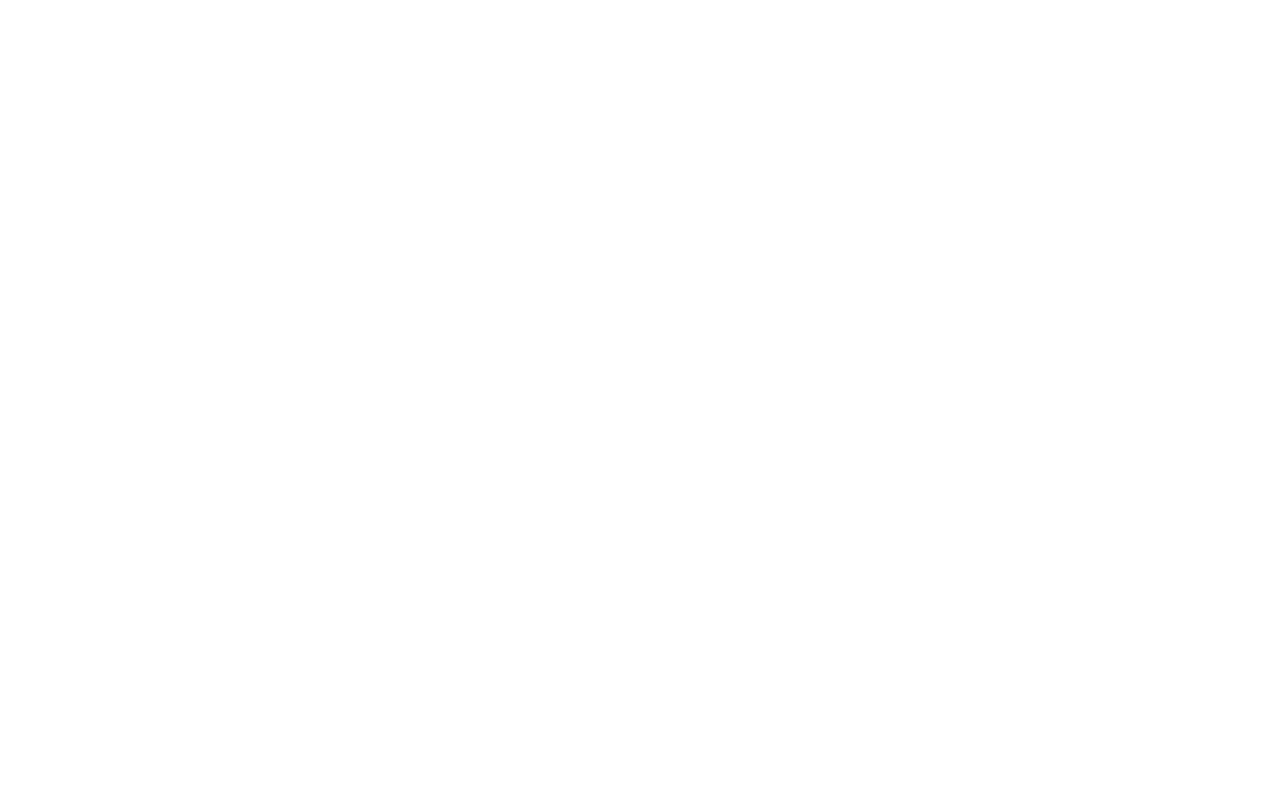
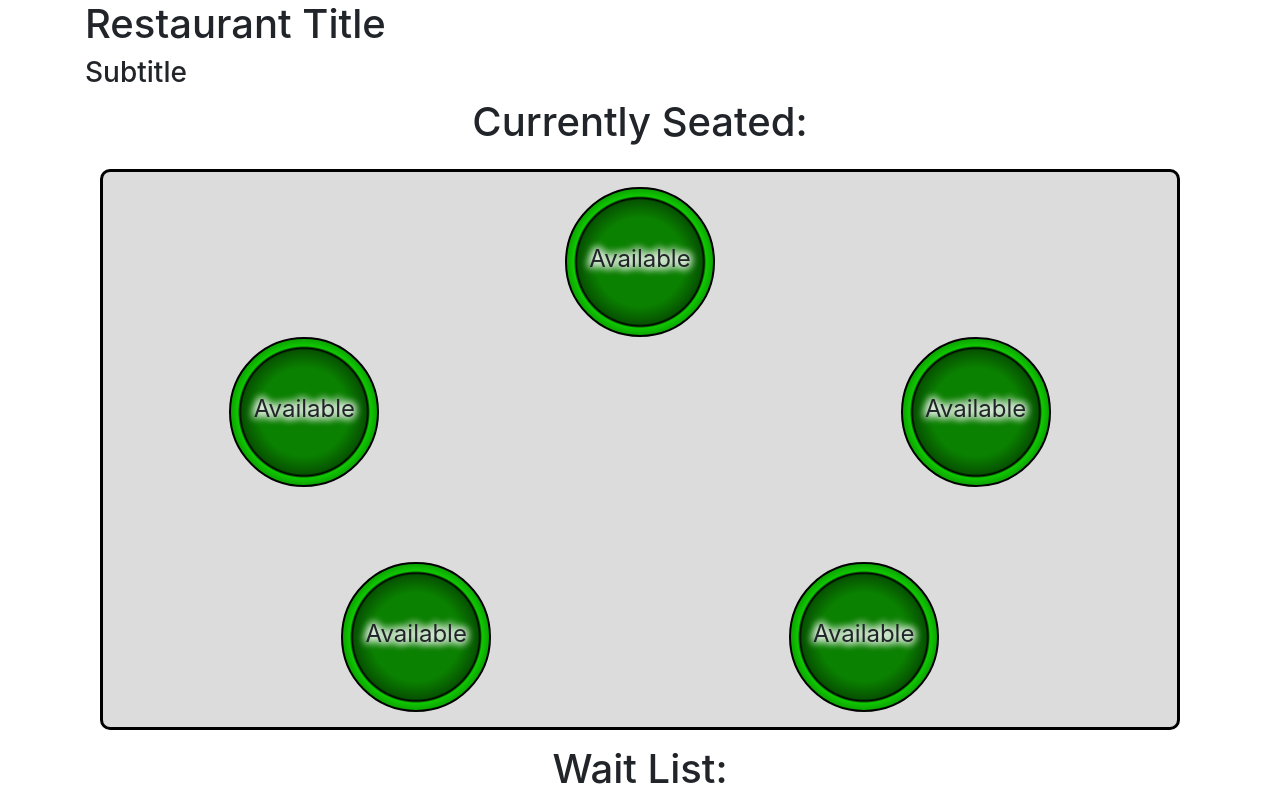
Before and after one commit to TheMatthewSawyer/restaurantManager, a plain HTML site: page tables.html in a window 1280 px wide. Drawn offline with nearby package versions, Linux system fonts and the light colour scheme.

Commit message:
Basic html added to tables.html. Css file added aswell.

```diff
--- /dev/null
+++ b/tables.css
@@ -0,0 +1,45 @@
+.table {
+    height: 150px;
+    width: 150px;
+    border-radius: 75px;
+    border: 2px solid black;
+    margin: 0 auto;
+    background: radial-gradient(circle, rgba(10,129,0,1) 0%, rgba(10,129,0,1) 43%, rgba(6,83,0,1) 60%, rgba(0,0,0,1) 62%, rgba(15,200,0,1) 64%, rgba(10,128,0,1) 78%);
+    transition: all 200ms;
+    font-size: 24px;
+    line-height: 140px;
+    text-align: center;
+    text-shadow: 2px 0px 8px white, 0px 2px 8px white,-2px 0px 8px white, 0px -2px 8px white;
+}
+
+.side {
+    position: relative;
+    top: 150px;
+    z-index: 1;
+}
+
+.divider {
+    height: 225px;
+}
+
+#tablesContainer {
+    background-color: gainsboro;
+    border: 3px solid black;
+    border-radius: 10px;
+    margin: 15px;
+    padding: 15px;
+}
+
+
+@media only screen and (max-width: 767px) {
+    .side {
+      top: 0;
+    }
+    .divider {
+        height: 0px;
+    }
+  }
+
+.table:hover {
+    transform: scale(1.1);
+}
--- a/tables.html
+++ b/tables.html
@@ -4,9 +4,74 @@
     <meta charset="UTF-8">
     <meta name="viewport" content="width=device-width, initial-scale=1.0">
     <meta http-equiv="X-UA-Compatible" content="ie=edge">
-    <title>Document</title>
+
+    <link rel="stylesheet" href="https://stackpath.bootstrapcdn.com/bootstrap/4.4.1/css/bootstrap.min.css" integrity="sha384-Vkoo8x4CGsO3+Hhxv8T/Q5PaXtkKtu6ug5TOeNV6gBiFeWPGFN9MuhOf23Q9Ifjh" crossorigin="anonymous">
+    <link rel='stylesheet' href="tables.css">
+    <title>View Tables</title>
 </head>
 <body>
+    <div class='container'>
+        <div class='row'>
+            <div class='col-md-12'>
+                <h1>Restaurant Title</h1>
+                <h3>Subtitle</h3>
+            </div>
+        </div>
 
+        <div class='row'>
+            <div class='col-md-12'>
+                <h1 class='text-center'>Currently Seated:</h1>
+            </div>
+        </div>
+
+        <div id='tablesContainer'>
+
+            <div class="row">
+
+                <div class='col-md'></div>
+                <div class='col-md-3'>
+                    <div class='side table'><span id='table0'>Available</span></div>
+                </div>
+                <div class='col-md'></div>
+                <div class='col-md-3'>
+                    <div class='table'><span id='table1'>Available</span></div>
+                </div>
+                <div class='col-md'></div>
+                <div class='col-md-3'>
+                    <div class='side table'><span id='table2'>Available</span></div>
+                </div>
+                <div class='col-md'></div>
+            </div>
+
+            <div class="row">
+                <div class='col-md-12'>
+                    <div class='divider'></div>
+                </div>
+            </div>
+
+            <div class="row">
+
+                <div class='col-md'></div>
+                <div class='col-md-3'>
+                    <div class='table'><span id='table3'>Available</span></div>
+                </div>
+                <div class='col-md'></div>
+                <div class='col-md-3'>
+                    <div class='table'><span id='table4'>Available</span></div>
+                </div>
+                <div class='col-md'></div>
+            </div>
+        </div>
+
+        <div class='row'>
+            <div class='col-md-12'>
+                <h1 class='text-center'>Wait List:</h1>
+            </div>
+        </div>
+
+
+
+
+    </div>
 </body>
 </html>
```
